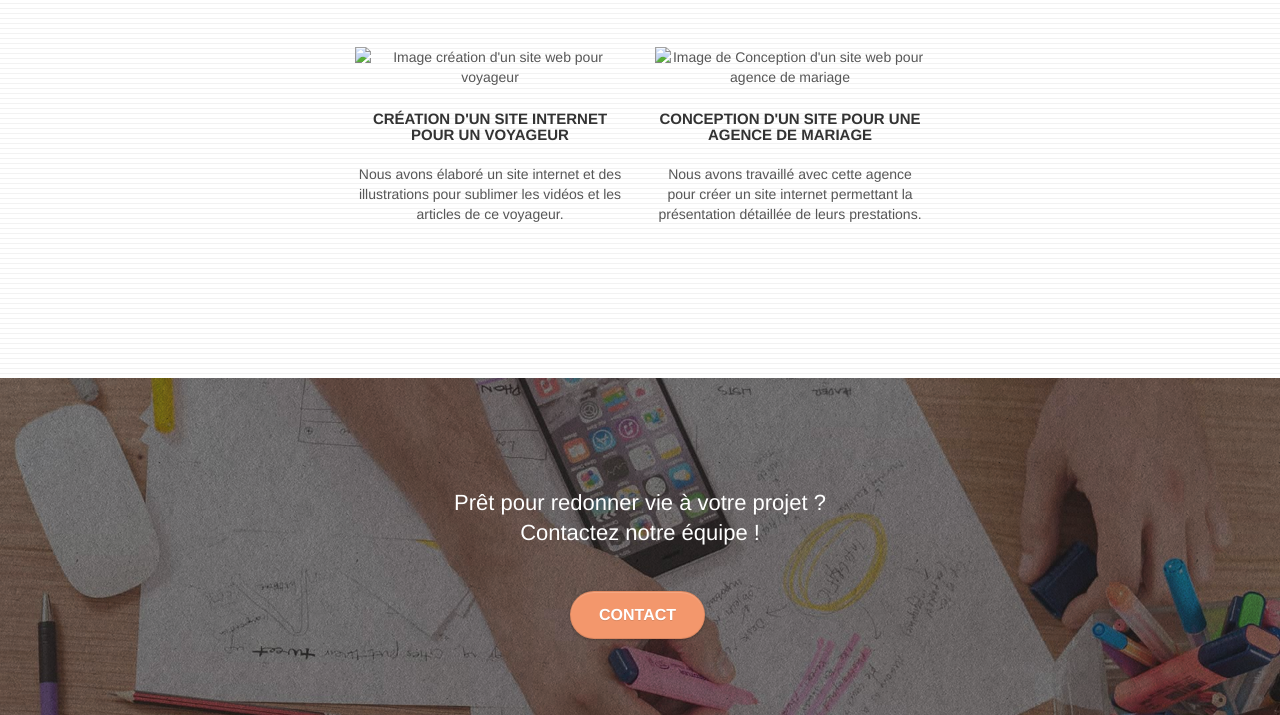
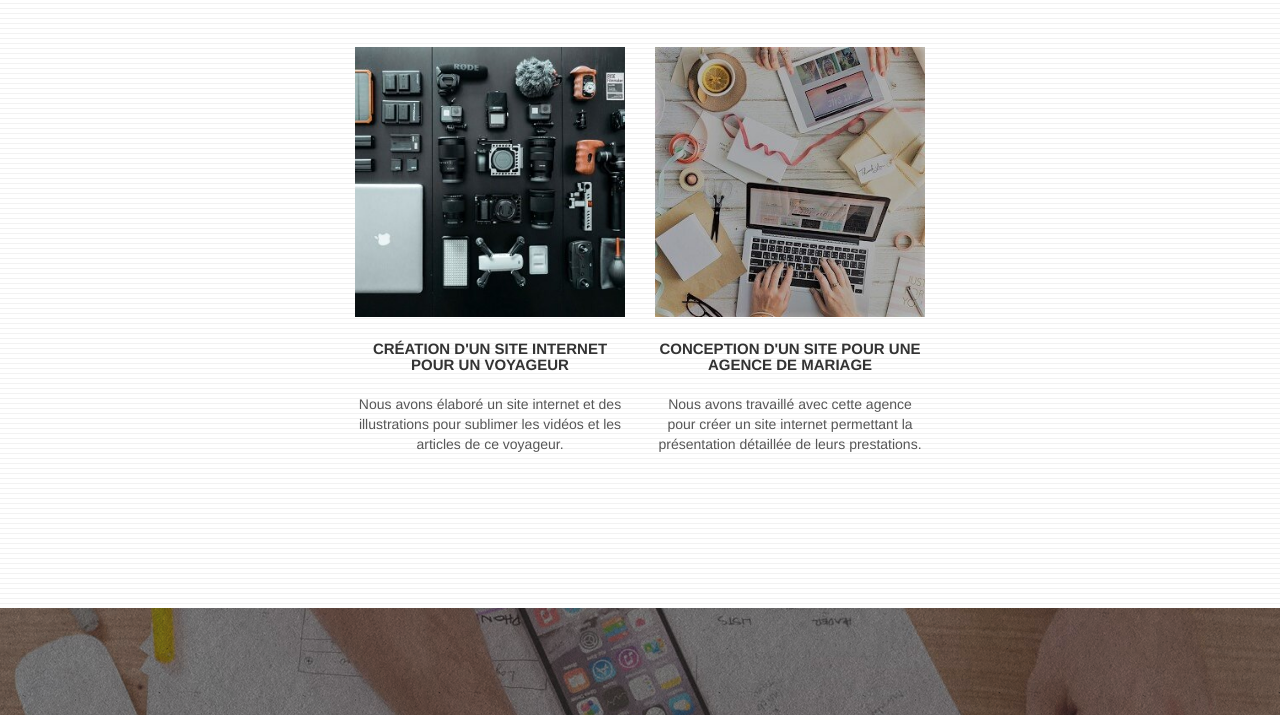
Before and after one commit to Gaellechoux/P4_abtey_gaelle, a plain HTML site: page index.html in a window 1280 px wide. Shown: the part 2436-3151 px from the top of the page. Drawn offline with Linux system fonts and the light colour scheme.

Commit message:
Fichier index.html

```diff
--- a/index.html
+++ b/index.html
@@ -197,7 +197,7 @@
 		</div>
 		<div class="row tight-width-whitespace portfolio-row">
 			<div class="col-sm-6">
-				<a href="#" data-lightbox="img/3.jpg" data-gallery-id="gallery-1" data-caption="Création d'un site internet pour un voyageur" data-frame="snapshot-lb"><img src="img/3.bmp" class="img-responsive portfolio-thumb" alt="Image création d'un site web pour voyageur"/></a>
+				<a href="#" data-lightbox="img/3.jpg" data-gallery-id="gallery-1" data-caption="Création d'un site internet pour un voyageur" data-frame="snapshot-lb"><img src="img/3.jpg" class="img-responsive portfolio-thumb" alt="Image création d'un site web pour voyageur"/></a>
 				<h3 class="mg-md text-center">
 					Création d'un site internet pour un voyageur
 				</h3>
@@ -206,7 +206,7 @@
 				</p>
 			</div>
 			<div class="col-sm-6">
-				<a href="#" data-lightbox="img/4.jpg" data-gallery-id="gallery-1" data-caption="Conception d'un site pour une agence de mariage" data-frame="snapshot-lb"><img src="img/4.bmp" class="img-responsive portfolio-thumb" alt="Image de Conception d'un site web pour agence de mariage" /></a>
+				<a href="#" data-lightbox="img/4.jpg" data-gallery-id="gallery-1" data-caption="Conception d'un site pour une agence de mariage" data-frame="snapshot-lb"><img src="img/4.jpg" class="img-responsive portfolio-thumb" alt="Image de Conception d'un site web pour agence de mariage" /></a>
 				<h3 class="mg-md text-center">
 					Conception d'un site pour une agence de mariage
 				</h3>
```
